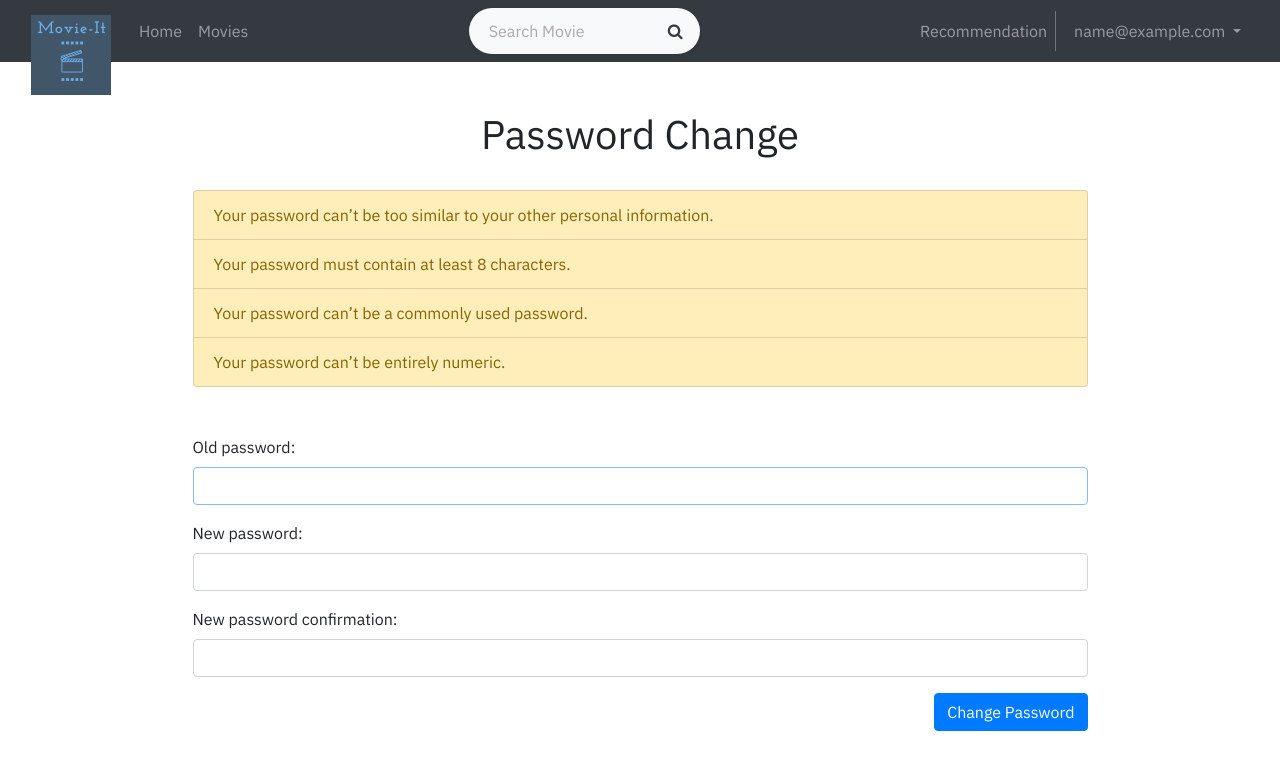
After one commit to gorkemarslan/Django-Movie-Database, a Django app: page /password/change/ in a window 1280 px wide. The commit adds this page. Shown: the top 770 px of the page. Run offline with Django 3.2, Linux system fonts and the light colour scheme; the visitor is signed in with stand-in values (Sample User, id 1); some libraries are stand-ins or nearby versions.

Commit message:
Password Change and Done pages are added.

```diff
--- a/templates/navbar.html
+++ b/templates/navbar.html
@@ -55,7 +55,7 @@
           <div class="dropdown-menu dropdown-menu-right" aria-labelledby="userMenu">
             <a class="dropdown-item" href="{% url 'account' %}">My account</a>
             <a class="dropdown-item" href="{% url 'user_stars_list' %}">My stars</a>
-            <a class="dropdown-item" href="#">Change password</a>
+            <a class="dropdown-item" href="{% url 'password_change' %}">Change password</a>
             <div class="dropdown-divider"></div>
             <a class="dropdown-item" href="{% url 'logout' %}">Log out</a>
           </div>
--- /dev/null
+++ b/templates/users/password_change.html
@@ -0,0 +1,25 @@
+{% extends '_base.html' %}
+
+{% block title %}Password Change{% endblock title %}
+
+{% block content %}
+<h1 class="text-center">Password Change</h1>
+<br>
+<div class="container col-10">
+    <ul class="list-group">
+        <li class="list-group-item list-group-item-warning">Your password can’t be too similar to your other personal information.</li>
+        <li class="list-group-item list-group-item-warning">Your password must contain at least 8 characters.</li>
+        <li class="list-group-item list-group-item-warning">Your password can’t be a commonly used password.</li>
+        <li class="list-group-item list-group-item-warning">Your password can’t be entirely numeric.</li>
+    </ul>
+</div>
+
+<br><br>
+<div class="form-group container col-10">
+    <form method="post">
+    {% csrf_token %}
+    {{ form.as_p }}
+    <button type="submit" class="btn btn-primary float-right">Change Password</button>
+</form>
+</div>
+{% endblock content %}
--- a/users/forms.py
+++ b/users/forms.py
@@ -1,6 +1,7 @@
 from django import forms
 from django.forms.widgets import NumberInput
-from django.contrib.auth.forms import UserCreationForm, UserChangeForm, AuthenticationForm
+from django.utils.translation import gettext_lazy as _
+from django.contrib.auth.forms import UserCreationForm, UserChangeForm, AuthenticationForm, PasswordChangeForm
 from .models import CustomUser
 
 
@@ -28,3 +29,19 @@ class CustomUserUpdateForm(forms.ModelForm):
 
 class CustomAuthenticationForm(AuthenticationForm):
     pass
+
+
+class CustomPasswordChangeForm(PasswordChangeForm):
+
+    # Remove help text from new_password1 field
+    new_password1 = forms.CharField(
+        label=_("New password"),
+        widget=forms.PasswordInput(attrs={'autocomplete': 'new-password'}),
+        strip=False,
+    )
+
+    # Add all HTML sections of password fields to form-control class
+    def __init__(self, *args, **kwargs):
+        super(CustomPasswordChangeForm, self).__init__(*args, **kwargs)
+        for visible in self.visible_fields():
+            visible.field.widget.attrs['class'] = 'form-control'
--- a/users/urls.py
+++ b/users/urls.py
@@ -1,5 +1,6 @@
 from django.urls import path
 from .views import AccountPageView, signup_login_handler
+from .views import CustomPasswordChangeView, CustomPasswordChangeDoneView
 from django.contrib.auth import views as auth_views
 
 
@@ -8,4 +9,6 @@ urlpatterns = [
     path('signup/', signup_login_handler, name='signup'),
     path('account/', AccountPageView.as_view(), name='account'),
     path('logout/', auth_views.LogoutView.as_view(), name='logout'),
+    path('password/change/', CustomPasswordChangeView.as_view(), name='password_change'),
+    path('password/change/done/', CustomPasswordChangeDoneView.as_view(), name='password_change_done'),
 ]
--- a/users/views.py
+++ b/users/views.py
@@ -1,11 +1,12 @@
 from django.urls import reverse_lazy
 from django.views import generic
 from django.shortcuts import render
+from django.contrib import messages
 from django.contrib.auth import authenticate, login
+from django.contrib.auth.views import PasswordChangeView, PasswordChangeDoneView
 from django.contrib.auth.mixins import LoginRequiredMixin
-from django.contrib import messages
 from django.http import HttpResponseRedirect
-from .forms import CustomUserCreationForm, CustomAuthenticationForm, CustomUserUpdateForm
+from .forms import CustomUserCreationForm, CustomAuthenticationForm, CustomUserUpdateForm, CustomPasswordChangeForm
 
 
 class AccountPageView(LoginRequiredMixin, generic.UpdateView):
@@ -20,6 +21,17 @@ class AccountPageView(LoginRequiredMixin, generic.UpdateView):
 
     def get_object(self, **kwargs):
         return self.request.user
+
+
+class CustomPasswordChangeView(PasswordChangeView):
+    form_class = CustomPasswordChangeForm
+    success_url = reverse_lazy('password_change_done')
+    template_name = 'users/password_change.html'
+
+
+class CustomPasswordChangeDoneView(PasswordChangeDoneView):
+    form_class = CustomPasswordChangeForm
+    template_name = 'users/password_change_done.html'
 
 
 def signup_login_handler(request):
```
Also changed, not shown: templates/users/password_change_done.html (added, +13 -0 lines), users/tests/test_views.py (+17 -0 lines).
